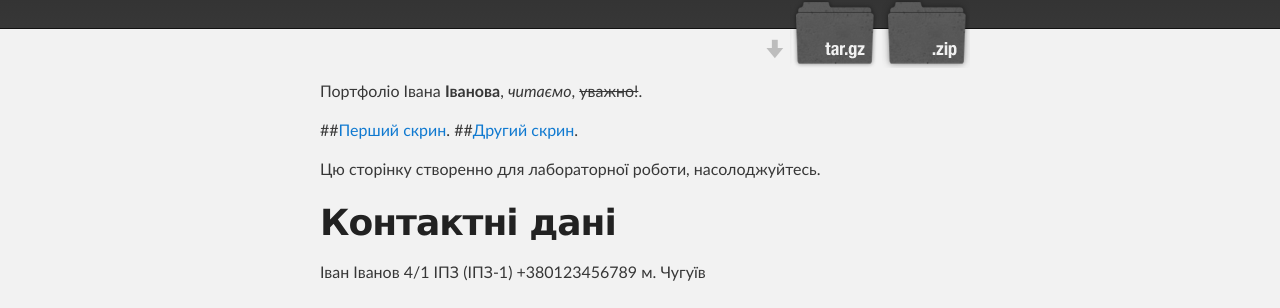
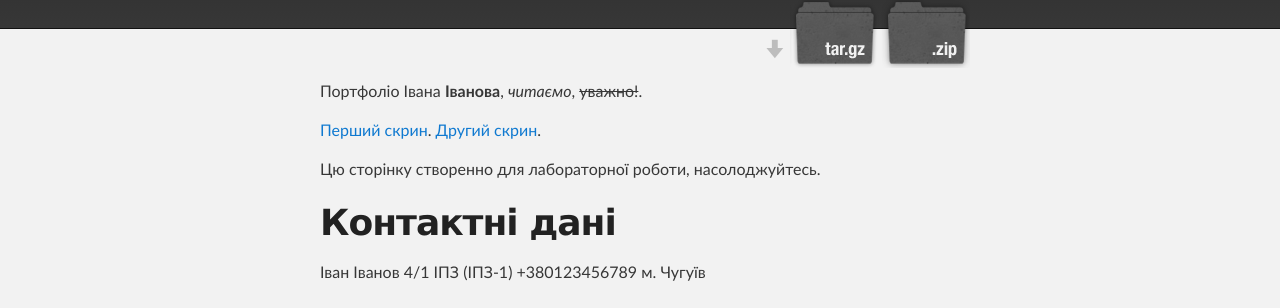
Before and after one commit to LabeUri/LabeUri.github.io, a Jekyll site: the page built from index.md, in a window 1280 px wide. Shown: the part 181-489 px from the top of the page. Built offline with Jekyll 4.4.1, drawn with Linux system fonts in a browser that asks for light colours.

Commit message:
end 10000%

```diff
--- a/index.md
+++ b/index.md
@@ -4,8 +4,8 @@ layout: default
 
 Портфоліо Івана **Іванова**, _читаємо_,  ~~уважно!~~.
 
-##[Перший скрин](./img/1.png).
-##[Другий скрин](./img/2.png).
+[Перший скрин](./img/1.png).
+[Другий скрин](./img/2.png).
 
 
 Цю сторінку створенно для лабораторної роботи, насолоджуйтесь.
```
